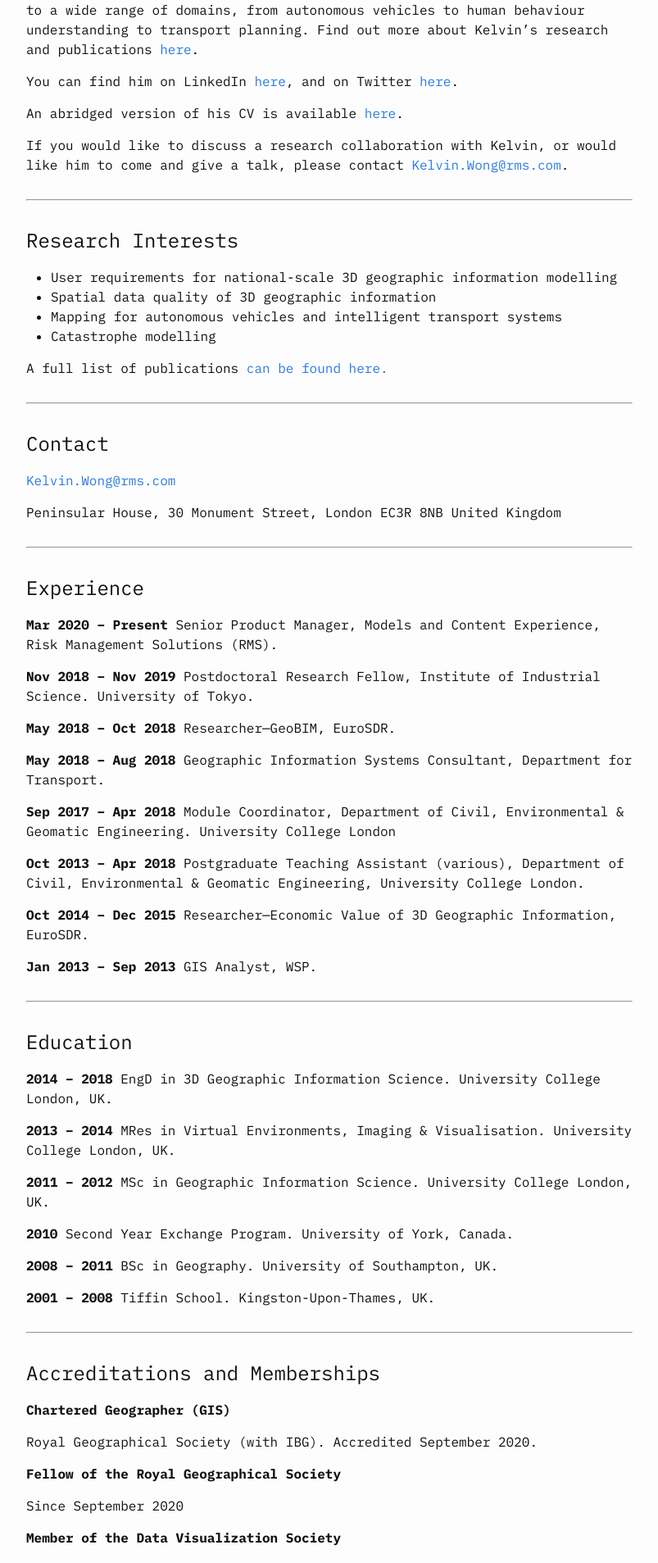
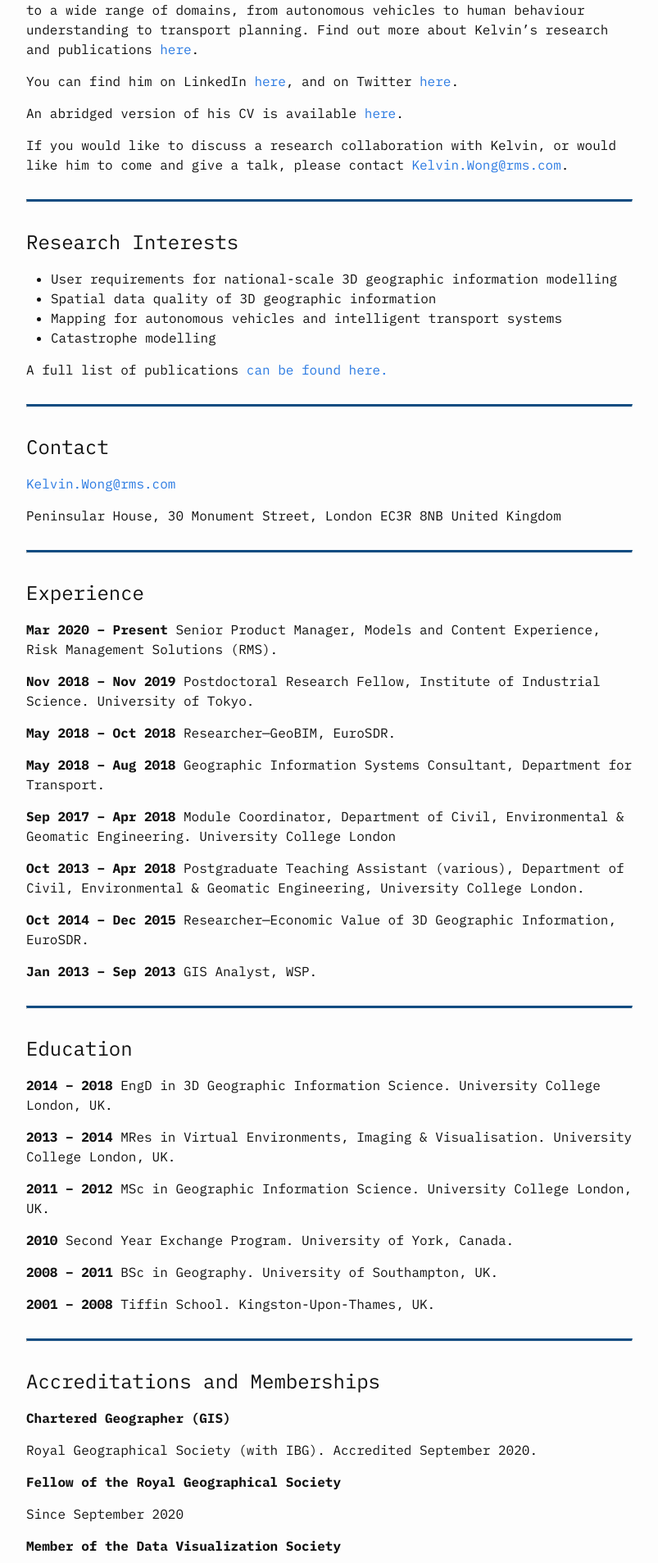
Before and after one commit to kel196/kel196.github.io, a Jekyll site: the page built from index.md, in a window 1280 px wide. Shown: the part 793-2700 px from the top of the page at 82% size, without its empty margins (238-1041 px from the left). Built offline with Jekyll 4.4.1, drawn with Linux system fonts in a browser that asks for light colours; our own code applies the rules of GitHub Pages for plain Markdown files.

Commit message:
Update _base.scss

```diff
--- a/_sass/minima/_base.scss
+++ b/_sass/minima/_base.scss
@@ -11,6 +11,10 @@ dl, dd, ol, ul, figure {
   margin: 0;
   padding: 0;
   font-family: 'IBM Plex Mono', monospace;
+}
+
+hr {
+  border-top: 0.2em solid #0F4C81;
 }
 
 h1 {
```
